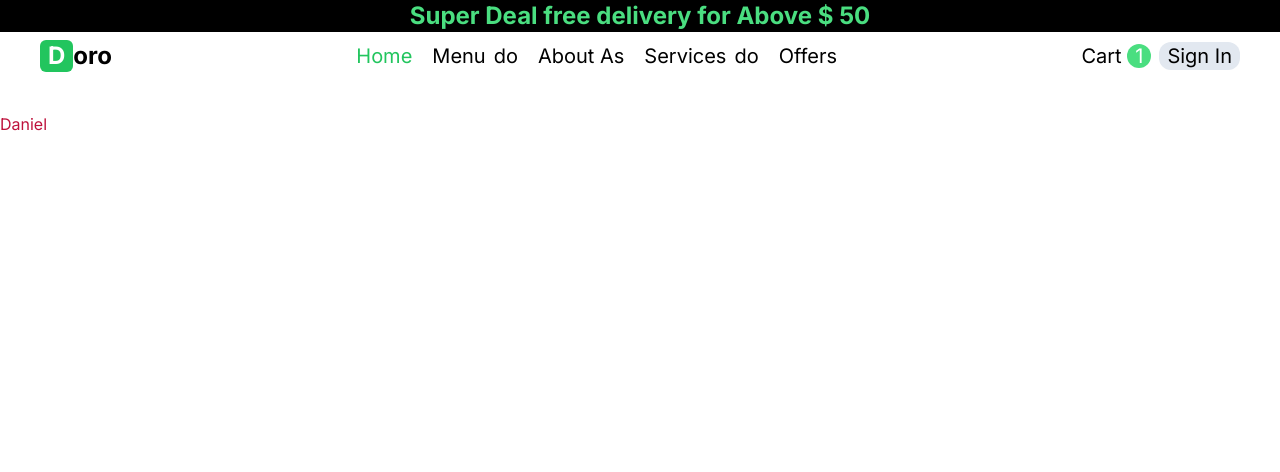
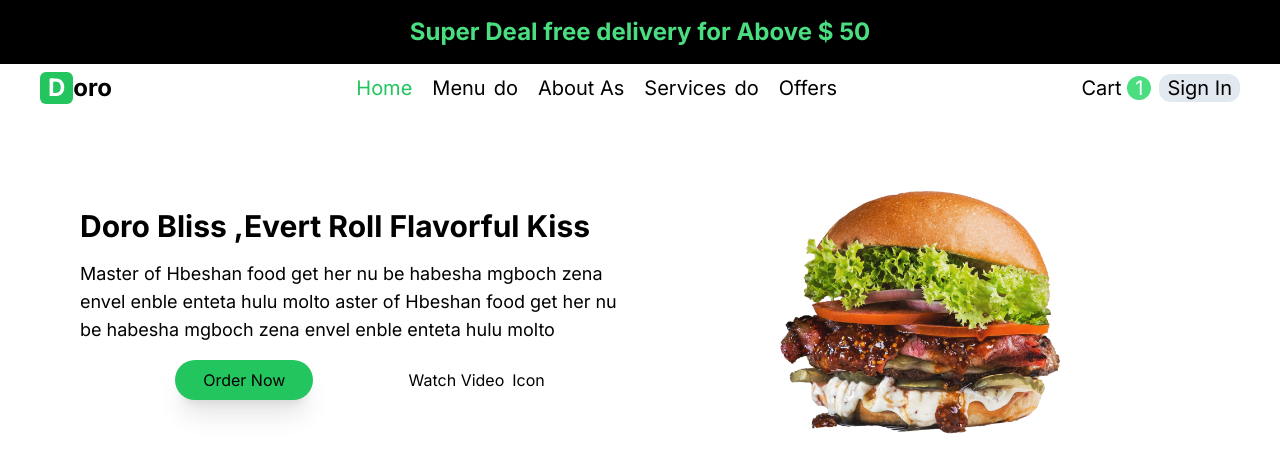
Before and after one commit to atsed27/Food-Deliver-web-App, a Next.js app: page / in a window 1280 px wide. Shown: the top 472 px of the page. Built offline with nearby package versions, Linux system fonts and the light colour scheme.

Commit message:
best component is done

```diff
--- a/app/page.tsx
+++ b/app/page.tsx
@@ -1,7 +1,9 @@
+import Best from '@/components/Best';
+
 export default async function Home() {
   return (
     <main>
-      <div className="text-rose-700">Daniel</div>
+      <Best />
     </main>
   );
 }
--- /dev/null
+++ b/components/Best.tsx
@@ -0,0 +1,42 @@
+import Link from 'next/link';
+import React from 'react';
+
+function Best() {
+  return (
+    <div className=" px-3 md:px-10 py-7 xl:px-20 flex flex-col sm:flex-row items-center justify-between">
+      <div className=" flex-1">
+        <div>
+          <h2 className="text-3xl font-bold mb-4">
+            Doro Bliss ,Evert Roll Flavorful Kiss{' '}
+          </h2>
+          <p className="text-lg">
+            Master of Hbeshan food get her nu be habesha mgboch zena envel enble
+            enteta hulu molto aster of Hbeshan food get her nu be habesha mgboch
+            zena envel enble enteta hulu molto
+          </p>
+          <div className="flex items-center justify-evenly py-4">
+            <Link
+              href={'/order'}
+              className="bg-green-500 px-7 py-2 rounded-full shadow-xl "
+            >
+              Order Now
+            </Link>
+            <div className="flex items-center justify-around">
+              <p className=" mr-2">Watch Video</p>
+              <div>Icon</div>
+            </div>
+          </div>
+        </div>
+      </div>
+      <div className=" flex-1 flex items-center justify-center">
+        <img
+          className="w-4/5 lg:w-2/3 xl:w-1/2 object-contain "
+          src="/temporary/p2.png"
+          alt="base doro"
+        />
+      </div>
+    </div>
+  );
+}
+
+export default Best;
--- a/components/Notification.tsx
+++ b/components/Notification.tsx
@@ -2,7 +2,7 @@ import React from 'react';
 
 function Notification() {
   return (
-    <div className=" px-4 text-lg md:text-2xl font-bold flex items-center justify-center bg-black text-green-400">
+    <div className=" px-4 text-lg md:text-2xl font-bold flex items-center justify-center bg-black text-green-400 h-16">
       Super Deal free delivery for Above $ 50
     </div>
   );
```
